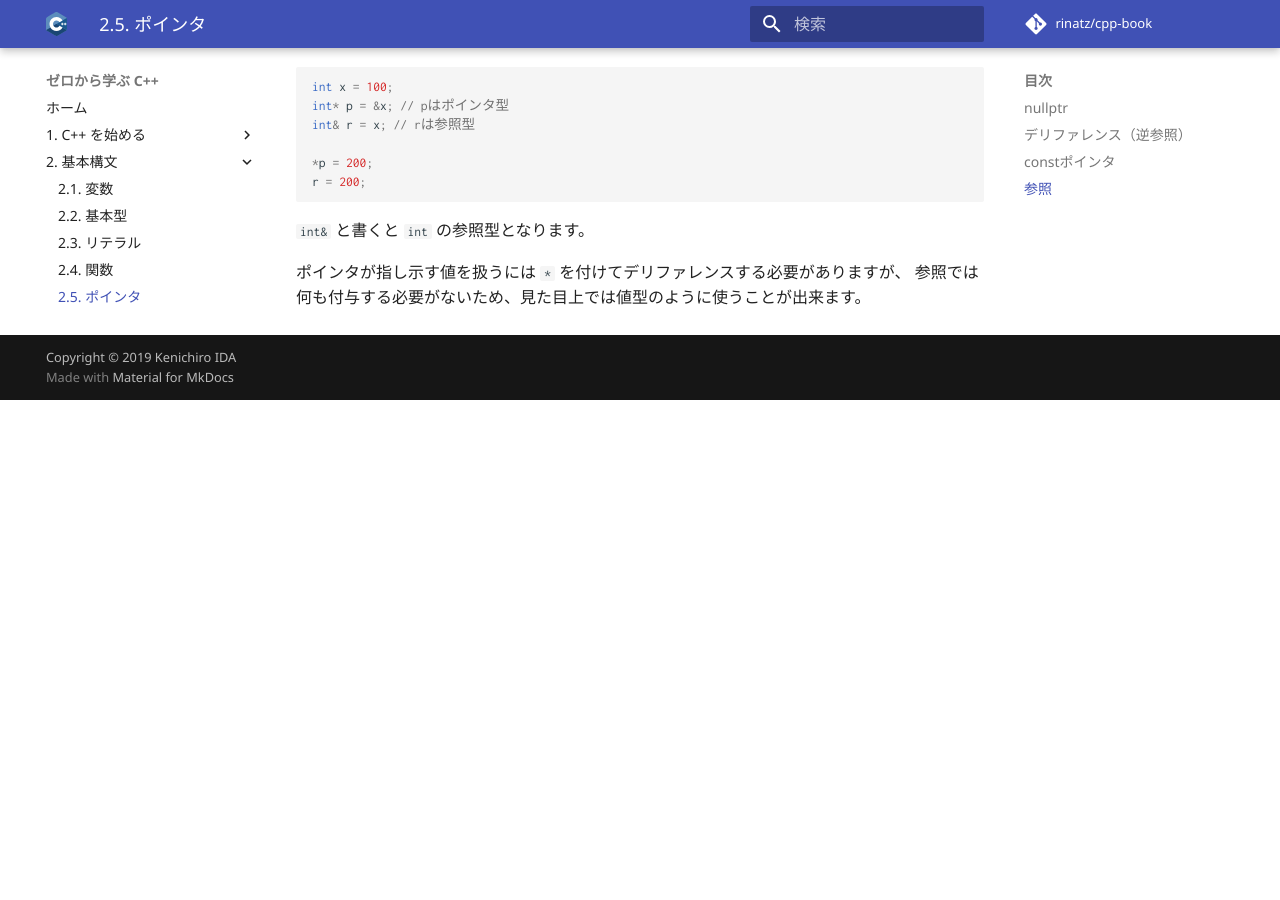
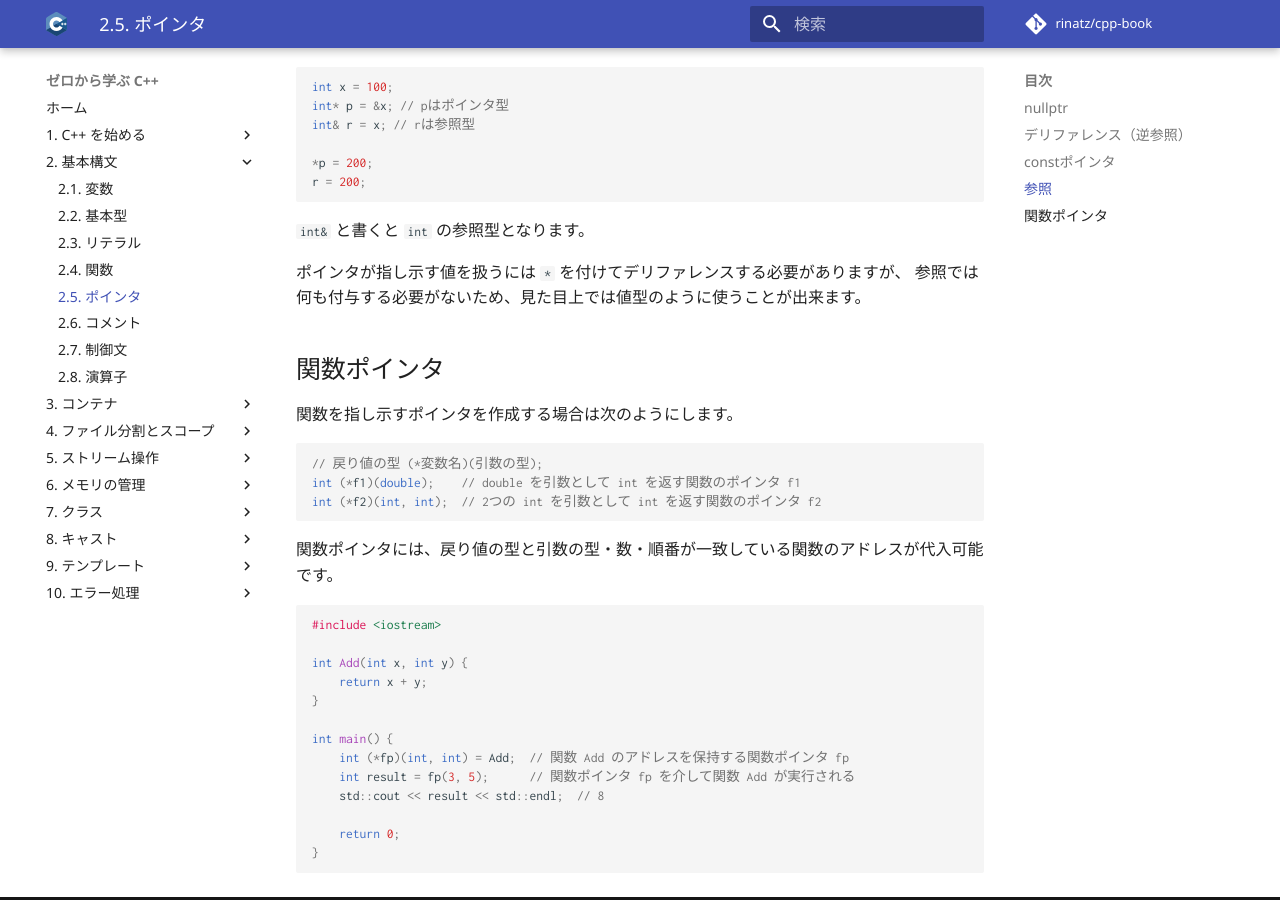
Before and after one commit to rinatz/cpp-book, an MkDocs documentation site: the page built from docs/ch02-05-pointers.md, in a window 1280 px wide and 900 px high, scrolled down 1375 px. Built offline with MkDocs 1.6.1 and Material for MkDocs 9.7.7, drawn with Linux system fonts in a browser that asks for light colours; comment, search, counter and statistics services are not loaded; before the commit the page ends 1775 px from its top, so only the background shows below that.

Commit message:
Add function pointer section

````diff
--- a/docs/ch02-05-pointers.md
+++ b/docs/ch02-05-pointers.md
@@ -32,6 +32,7 @@
 変数からポインタを得るときには `&` を付け、ポインタから値を得るには `*` を付けます。
 
 ## constポインタ
+
 ポインタ型に `const` を付ける場合、 `const` の付ける位置によって意味合いが変わります。
 
 `*` の前に `const` を付けると、ポインタが指し示す値を書き換えることができなくなります。
@@ -57,6 +58,7 @@
 ```
 
 ## 参照
+
 ポインタに似た仕組みとして参照があります。
 
 ```cpp
@@ -72,3 +74,31 @@
 
 ポインタが指し示す値を扱うには `*` を付けてデリファレンスする必要がありますが、
 参照では何も付与する必要がないため、見た目上では値型のように使うことが出来ます。
+
+## 関数ポインタ
+
+関数を指し示すポインタを作成する場合は次のようにします。
+
+```cpp
+// 戻り値の型 (*変数名)(引数の型);
+int (*f1)(double);    // double を引数として int を返す関数のポインタ f1
+int (*f2)(int, int);  // 2つの int を引数として int を返す関数のポインタ f2
+```
+
+関数ポインタには、戻り値の型と引数の型・数・順番が一致している関数のアドレスが代入可能です。
+
+```cpp
+#include <iostream>
+
+int Add(int x, int y) {
+    return x + y;
+}
+
+int main() {
+    int (*fp)(int, int) = Add;  // 関数 Add のアドレスを保持する関数ポインタ fp
+    int result = fp(3, 5);      // 関数ポインタ fp を介して関数 Add が実行される
+    std::cout << result << std::endl;  // 8
+
+    return 0;
+}
+```
````
